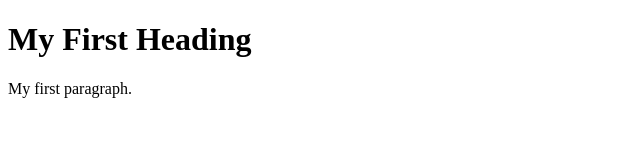
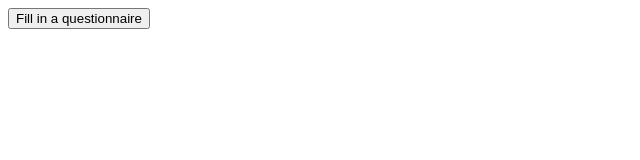
Before and after one commit to Eliseous-freelance/plato_, a plain HTML site: page index.html in a window 1280 px wide. Shown: the whole page, without its empty margins (0-640 px from the left). Drawn offline with Linux system fonts and the light colour scheme.

Commit message:
Update index.html

```diff
--- a/index.html
+++ b/index.html
@@ -1,10 +1,13 @@
 <!DOCTYPE html>
 <html>
-<body>
-
-<h1>My First Heading</h1>
-
-<p>My first paragraph.</p>
-
-</body>
+  <head>
+    <title>CODENAME PLATO</title>
+  </head>
+  <body>
+    <div id="wrap">
+      <div id="link_to_questionnaires">
+        <button>Fill in a questionnaire</button>
+      </div>
+    </div>
+  </body>
 </html>
```
